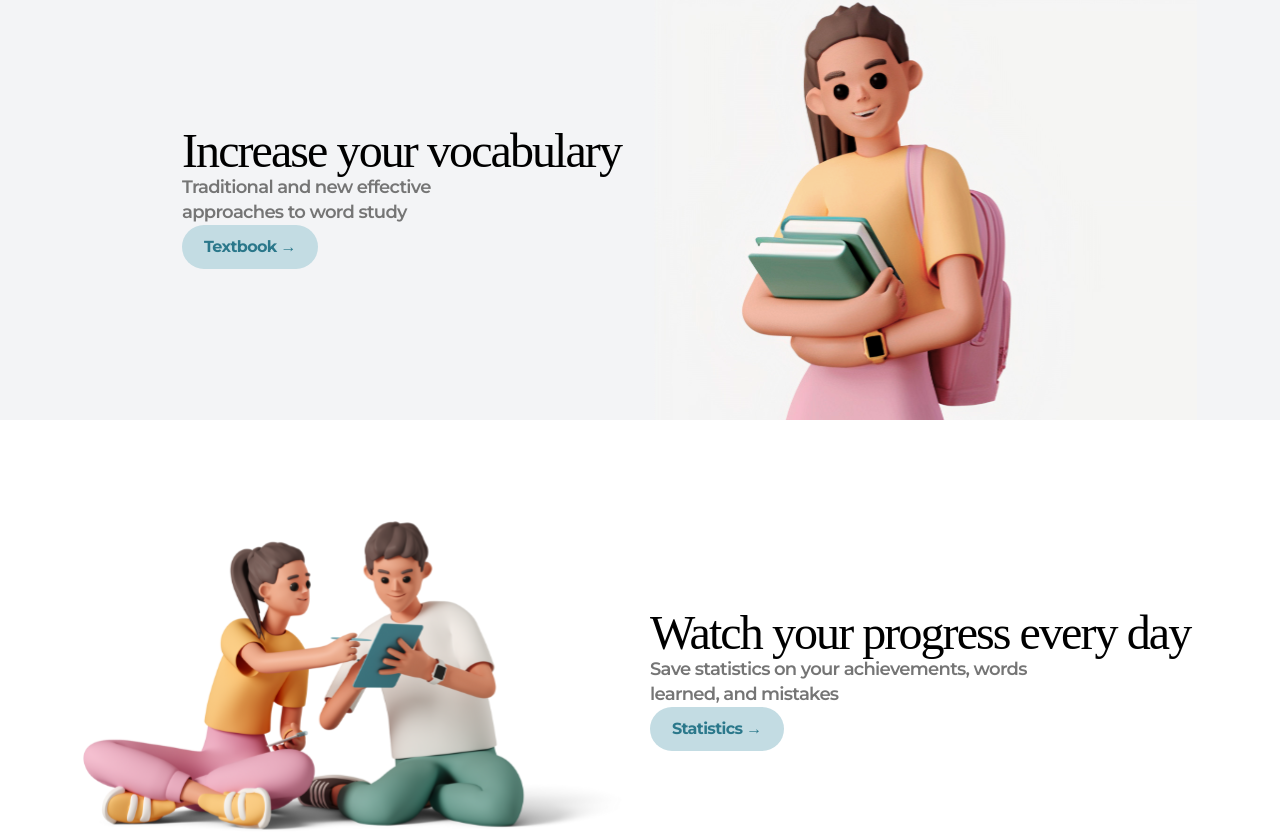
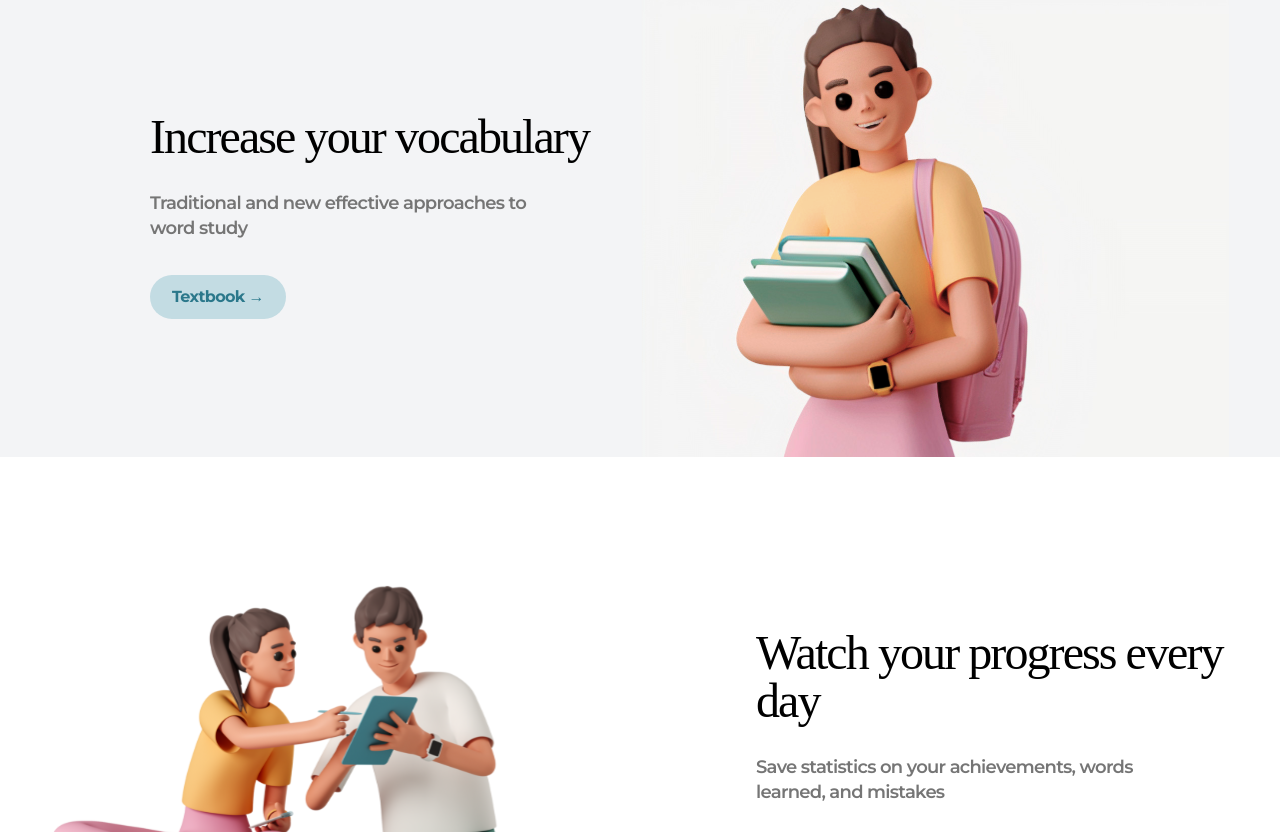
Before and after one commit to taodemy/taotalk, a Next.js app: page / in a window 1280 px wide. Shown: the part 1248-2080 px from the top of the page. Built offline with nearby package versions, Linux system fonts and the light colour scheme; a web font is replaced by a local one.

Commit message:
feat: implement reponsive design of last two parts in the other sections of home page

```diff
--- a/src/components/Home/OtherSections/HeadingDescription/index.tsx
+++ b/src/components/Home/OtherSections/HeadingDescription/index.tsx
@@ -7,11 +7,11 @@ interface HeadingDescriptionProps {
 
 const HeadingDescription = ({ headingContent, descriptionContent }: HeadingDescriptionProps) => {
   return (
-    <div className="xs:flex xs:flex-col">
-      <h2 className="heading--h2 xl:w-9/10 xs:w-full xs:text-center xs:text-[32px] md:text-[48px] xl:text-left">
+    <div className="sm:flex sm:flex-col">
+      <h2 className="heading--h2 lg:w-9/10 sm:w-full sm:text-center sm:text-[32px] md:text-[48px] lg:w-[474px] lg:text-left">
         {headingContent}
       </h2>
-      <p className="paragraph--p1 xs:w-full xs:py-[24px] xs:text-center xs:text-[12px] md:text-[18px] xl:w-3/4 xl:text-left">
+      <p className="paragraph--p1 py-[24px] sm:w-full sm:text-center sm:text-[12px] md:text-[18px] lg:w-[397px] lg:pb-[34px] lg:pt-[30px] lg:text-left">
         {descriptionContent}
       </p>
     </div>
--- a/src/components/Home/OtherSections/index.tsx
+++ b/src/components/Home/OtherSections/index.tsx
@@ -30,20 +30,24 @@ const OtherSections = () => {
         </div>
       </section>
       <section className="bg-gray-100">
-        <div className="mx-auto grid sm:px-[8px] sm:py-[16px] md:max-w-[1216px] md:px-[32px] md:py-[40px] xl:max-w-[1180px] xl:grid-cols-2 xl:gap-[26px] xl:pb-0 xl:pt-[26px]">
-          <div className="mx-0 my-auto flex flex-col sm:ml-0 xl:ml-[100px] xl:block">
+        <div className="mx-auto grid sm:px-[8px] sm:py-[16px] md:px-[32px] md:py-[40px] lg:max-w-[1180px] lg:grid-cols-2 lg:px-[0] lg:pb-[0] lg:pt-[26px] xl:gap-[26px] xl:px-[0] xl:pb-0">
+          <div className="mx-0 flex flex-col sm:ml-0 sm:py-[16px] md:py-[60px] lg:my-auto lg:ml-[100px] lg:block">
             <HeadingDescription
               headingContent="Increase your vocabulary"
               descriptionContent="Traditional and new effective approaches to word study"
             />
             <Button outline={false} color="cyanLight" label="Textbook →" />
           </div>
-          <img src="/vocabulary.svg" alt="Vocabulary" className="mx-0 my-auto w-full" />
+          <img src="/vocabulary.svg" alt="Vocabulary" className="mx-0 my-auto sm:w-full" />
         </div>
       </section>
-      <section className="mx-auto grid sm:px-[8px] sm:py-[16px] md:max-w-[1216px] md:px-[32px] md:py-0 xl:max-w-[1180px] xl:grid-cols-2 xl:gap-[20px] xl:py-[95px] ">
-        <img src="/progress.svg" alt="Statistics" className="mx-0 my-auto w-full" />
-        <div className="mx-0 my-auto flex flex-col xl:block">
+      <section className="mx-auto grid sm:px-[8px] sm:py-[16px] md:px-[32px] md:py-0 lg:max-w-[1180px] lg:grid-cols-2 lg:px-[0] lg:py-[95px] xl:gap-[20px] xl:px-[0] ">
+        <img
+          src="/progress.svg"
+          alt="Statistics"
+          className="mx-0 my-auto sm:mb-[60px] sm:w-full md:mb-[0] lg:h-[409px] lg:w-auto"
+        />
+        <div className="mx-0 flex flex-col sm:pb-[60px] md:pb-[120px] md:pt-[60px] lg:my-auto lg:ml-auto lg:block lg:py-[0] xl:max-w-[475px]">
           <HeadingDescription
             headingContent="Watch your progress every day"
             descriptionContent="Save statistics on your achievements, words learned, and mistakes"
--- a/tailwind.config.js
+++ b/tailwind.config.js
@@ -16,8 +16,11 @@ module.exports = {
       md: '768px',
       // => @media (min-width: 768px) { ... }
 
-      xl: '1280px',
+      lg: '1280px',
       // => @media (min-width: 1280px) { ... }
+
+      xl: '1920px',
+      // => @media (min-width: 1920px) { ... }
     },
   },
   plugins: [],
```
